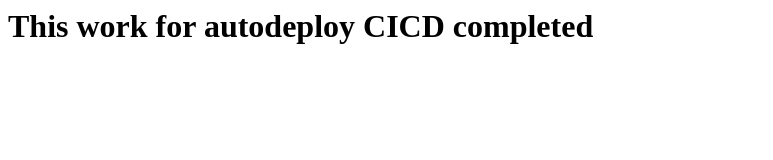
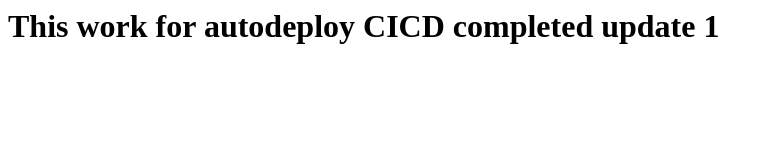
Before and after one commit to Ali-Shahzad-Ali/ecomm, a plain HTML site: page index.html in a window 1280 px wide. Shown: the whole page, without its empty margins (0-773 px from the left). Drawn offline with Linux system fonts and the light colour scheme.

Commit message:
Index.html

```diff
--- a/index.html
+++ b/index.html
@@ -1 +1,3 @@
-<h1>This work for autodeploy CICD completed</h1>
+<h1>This work for autodeploy CICD completed update 1
+
+</h1>
```
